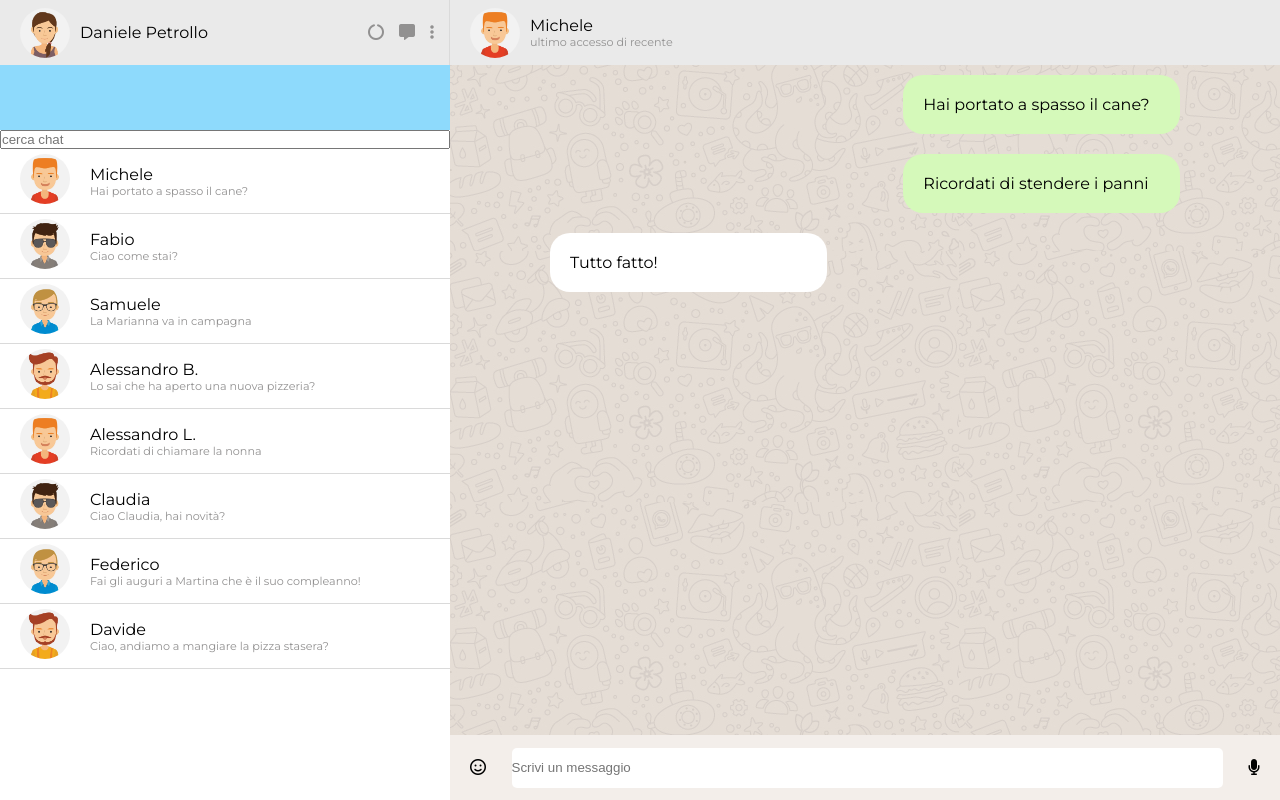
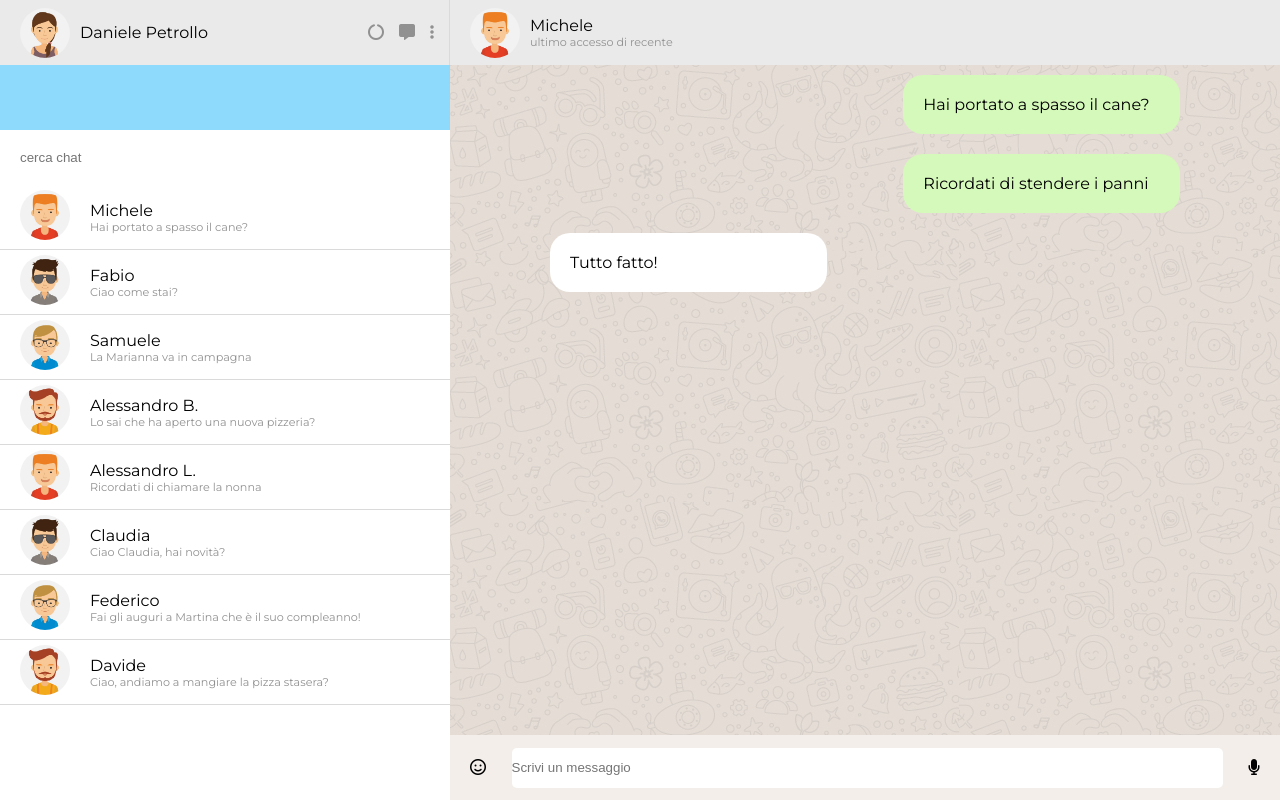
Before and after one commit to danipetro21/vue-boolzapp, a plain HTML site: page index.html in a window 1280 px wide. Drawn offline with nearby package versions, Linux system fonts and the light colour scheme.

Commit message:
add search style

```diff
--- a/css/style.css
+++ b/css/style.css
@@ -214,3 +214,11 @@ body {
     height: 40px;
     border: transparent;
 }
+
+/* search box */
+
+.search-box{
+    padding: 20px;
+    border-radius: 5px;
+    border: transparent;
+}
--- a/index.html
+++ b/index.html
@@ -45,7 +45,7 @@
 
                         <!-- search box -->
 
-                            <input type="text" v-model="textSearch" placeholder="cerca chat">
+                            <input type="text" v-model="textSearch" placeholder="cerca chat" class="search-box">
 
                             <div class="box-65 chat" v-for="(contact , index) in filterProductsByName"
                                 :class="index === activeChat ? 'active' : ''" @click="changeChat(index)">
```
